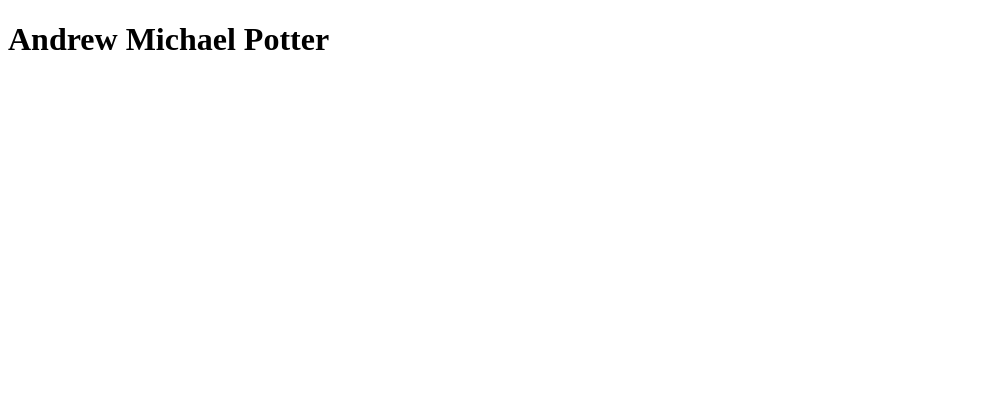
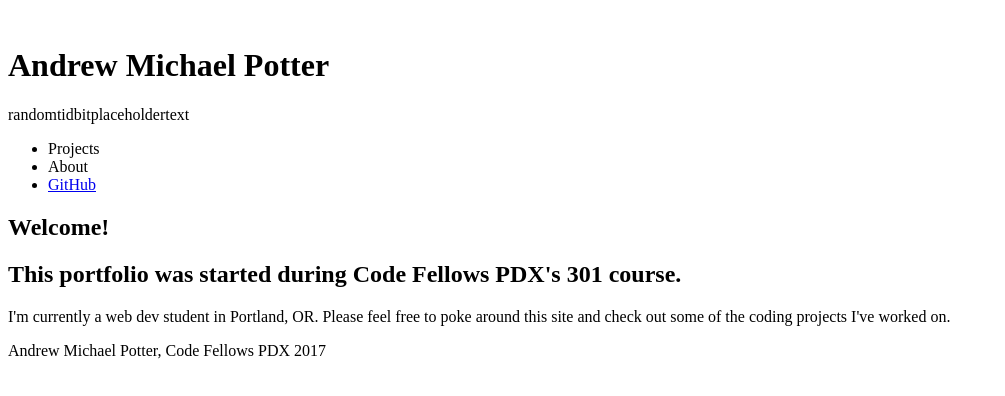
Before and after one commit to AMPotter/portfolio, a plain HTML site: page index.html in a window 1280 px wide. Shown: the whole page, without its empty margins (0-1005 px from the left). Drawn offline with nearby package versions, Linux system fonts and the light colour scheme; files that its build step writes are made by us from their sources.

Commit message:
add header and a couple tabs to html

```diff
--- a/index.html
+++ b/index.html
@@ -9,9 +9,41 @@
     </head>
     <body>
         <header>
-        <h1>Andrew Michael Potter</h1>
-        <p id="random-tidbit"></p>
+            <div>
+                <img id="logo" data-content="home">
+            </div>
+            <div>
+                <h1 id="site-name">Andrew Michael Potter</h1>
+                <p id="random-tidbit">randomtidbitplaceholdertext</p>
+            </div>
+            <nav id="main-nav">
+                <div id="icons-and-tabs">
+                    <ul>
+                        <li class="tab" data-content="projects">Projects</li>
+                        <li class="tab" data-content="about">About</li>
+                        <li><a href="http://github.com/AMPotter" target="blank">GitHub</a></li>
+                    </ul>
+                </div>
+            </nav>
         </header>
+        <main>
+            <section id="home-tab" data-content="tab-content">
+                <header>
+                    <h1>Welcome!</h1>
+                </header>
+                <main>
+                    <h2>This portfolio was started during Code Fellows PDX's 301 course.</h2>
+                    <p>I'm currently a web dev student in Portland, OR. Please feel free to poke around this site and check out some of the coding projects I've worked on.</p>
+                </main>
+            </section>
+            <section id="about-tab" data-content="tab-content">
+
+            </section>
+
+        </main>
+        <footer>
+            <p>Andrew Michael Potter, Code Fellows PDX 2017</p>
+        </footer>
         <script src="https://ajax.googleapis.com/ajax/libs/jquery/3.1.1/jquery.min.js"></script>
         <script src="https://cdnjs.cloudflare.com/ajax/libs/handlebars.js/4.0.10/handlebars.js"></script>
         <script src="scripts/app.js"></script>
```
Lines whose indentation alone changed are shown as unchanged.
